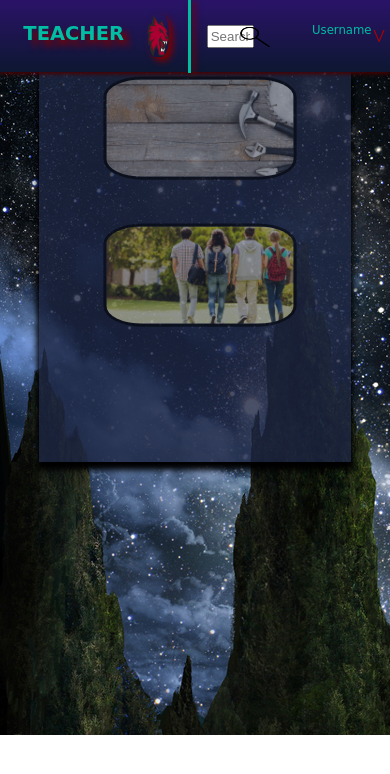
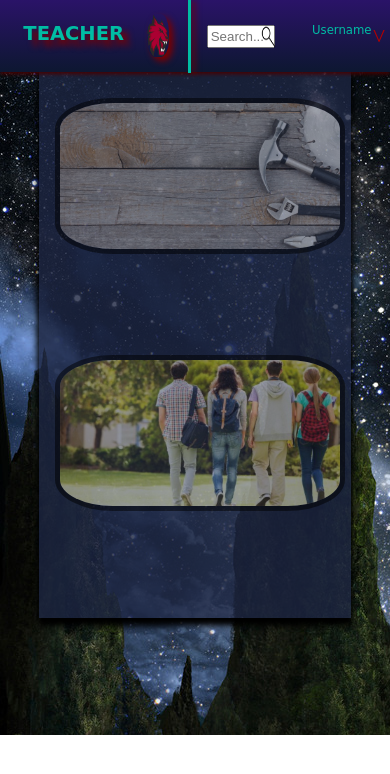
Before and after one commit to Kropius/AcaTisM, a PHP site: page /Profesori.html in a window 390 px wide. Shown: the top 774 px of the page. Run offline with PHP 8.4, Linux system fonts and the light colour scheme.

Commit message:
Update Profesori.css

```diff
--- a/ProfsHomePage/Profesori.css
+++ b/ProfsHomePage/Profesori.css
@@ -68,7 +68,7 @@ header .searchBar
 
 header .searchBar .searchPhoto
 {
-    width: 100%;
+    width: 10%;
     height: 3vh;
     position: relative;
     right: 1.4vw;
@@ -183,10 +183,10 @@ header .userMenu .arrow:hover .hoverbtn {color: grey;}
 
     header .searchBar .searchPhoto
     {
-        width: 100%;
+        width: 15%;
         height: 3vh;
         position: relative;
-        right: 15%;
+        right: 12%;
         bottom: 0.1vh;
     }
 
@@ -256,10 +256,10 @@ header .userMenu .arrow:hover .hoverbtn {color: grey;}
 
     header .searchBar .searchPhoto
     {
-        width: 100%;
+        width: 17%;
         height: 3vh;
         position: relative;
-        right: 18%;
+        right: 15%;
         bottom: 0.1vh;
     }
 
@@ -329,10 +329,10 @@ header .userMenu .arrow:hover .hoverbtn {color: grey;}
 
     header .searchBar .searchPhoto
     {
-        width: 100%;
+        width: 20%;
         height: 3vh;
         position: relative;
-        right: 21%;
+        right: 18%;
         bottom: 0.1vh;
     }
 
@@ -360,23 +360,23 @@ body>main .mainBody
     grid-column: 2;
     background: rgba(28, 37, 65, 0.8);
     display: grid;
-    grid-template-rows: 50% 50%;
-    grid-template-columns: 100%;
+    grid-template-rows: 2% 47% 47% 2%;
+    grid-template-columns: 20% 60% 20%;
+    grid-row-gap: 5%;
     box-shadow: 0px 6px 6px 2px #000000;
 }
 
 body>main .projects
 {
-    /*max-width: 70%;*/
     position: relative;
-    bottom: 15%;
-    grid-row: 1/2;
+    bottom: 3vw;
+    grid-row: 2;
+    grid-column: 2;
 }
 
 body>main .projects img
 {
     width: 100%;
-    transform: scale(0.6, 0.6);
     opacity: 0.5;
     text-align: center;
     filter: alpha(opacity = 50);
@@ -389,38 +389,17 @@ body>main .projects img:hover
     opacity: 1;
 }
 
-body>main .projects .message:hover
-{
-    display: none;
-}
-
-body>main .projects .message
-{
-    position: absolute;
-    top: 45%;
-    left: 25%;
-    color: black;
-    font-family: Impact, Charcoal, sans-serif;
-    font-weight: normal;
-    font-size: 3vw;
-    text-shadow: 2px 2px 2px yellow;
-}
-
-a{
-    text-decoration: none;
-}
-
 body>main .students
 {
-    position : relative;
-    bottom: 40%;
-    grid-row: 2/3;
+    position: relative;
+    bottom: 10vw;
+    grid-row: 3;
+    grid-column: 2;
 }
 
 body>main .students img
 {
     width: 100%;
-    transform: scale(0.6, 0.6);
     opacity: 0.5;
     text-align: center;
     filter:alpha(opacity = 50);
@@ -433,21 +412,16 @@ body>main .students img:hover
     opacity: 1;
 }
 
-body> main .students .message:hover
+@media only screen and (max-width:942px)
 {
-    display: none;
-}
-
-body>main .students .message
-{
-    position: absolute;
-    top: 45%;
-    left: 25%;
-    color: rgb(131, 15, 21);
-    font-family: Impact, Charcoal, sans-serif;
-    font-weight: normal;
-    font-size: 3vw;
-    text-shadow: 2px 2px 2px rgb(255, 123, 0);
+    body>main
+    {
+        display: grid;
+        grid-template-rows: 100%;
+        grid-template-columns: 20% 60% 20%;
+        height: 100vw;
+        background-image: url("back-img.jpg");
+    }
 }
 
 @media only screen and (max-width:858px)
@@ -490,31 +464,9 @@ body>main .students .message
         grid-column: 2;
         background: rgba(28, 37, 65, 0.8);
         display: grid;
-        grid-template-rows: 50% 50%;
-        grid-template-columns: 100%;
+        grid-template-rows: 2% 47% 47% 2%;
+        grid-template-columns: 10% 80% 10%;
         box-shadow: 0px 6px 6px 2px #000000;
-    }
-    body>main .projects .message
-    {
-        position: absolute;
-        top: 37%;
-        left: 25%;
-        color: black;
-        font-family: Impact, Charcoal, sans-serif;
-        font-weight: normal;
-        font-size: 5vw;
-        text-shadow: 2px 2px 2px yellow;
-    }
-    body>main .students .message
-    {
-        position: absolute;
-        top: 37%;
-        left: 25%;
-        color: rgb(131, 15, 21);
-        font-family: Impact, Charcoal, sans-serif;
-        font-weight: normal;
-        font-size: 5vw;
-        text-shadow: 2px 2px 2px rgb(255, 123, 0);
     }
 }
 
@@ -530,35 +482,13 @@ body>main .students .message
     }
     body>main .mainBody
     {
-        height: 100vw;
+        height: 140vw;
         grid-column: 2;
         background: rgba(28, 37, 65, 0.8);
         display: grid;
-        grid-template-rows: 50% 50%;
-        grid-template-columns: 100%;
+        grid-template-rows: 2% 47% 47% 2%;
+        grid-template-columns: 5% 90% 5%;
         box-shadow: 0px 6px 6px 2px #000000;
-    }
-    body>main .projects .message
-    {
-        position: absolute;
-        top: 36%;
-        left: 25%;
-        color: black;
-        font-family: Impact, Charcoal, sans-serif;
-        font-weight: normal;
-        font-size: 6vw;
-        text-shadow: 2px 2px 2px yellow;
-    }
-    body>main .students .message
-    {
-        position: absolute;
-        top: 36%;
-        left: 25%;
-        color: rgb(131, 15, 21);
-        font-family: Impact, Charcoal, sans-serif;
-        font-weight: normal;
-        font-size: 6vw;
-        text-shadow: 2px 2px 2px rgb(255, 123, 0);
     }
 }
 
@@ -568,8 +498,18 @@ body>main .students .message
     {
         display: grid;
         grid-template-rows: 100%;
-        grid-template-columns: 10% 80% 10%;
+        grid-template-columns: 5% 90% 5%;
         height: 200vw;
         background-image: url("back-img.jpg");
     }
+    body>main .mainBody
+    {
+        height: 150vw;
+        grid-column: 2;
+        background: rgba(28, 37, 65, 0.8);
+        display: grid;
+        grid-template-rows: 2% 47% 47% 2%;
+        grid-template-columns: 5% 90% 5%;
+        box-shadow: 0px 6px 6px 2px #000000;
+    }
 }
```
